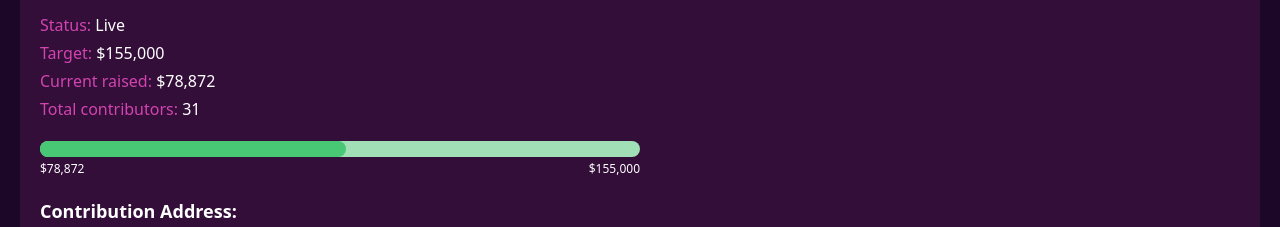
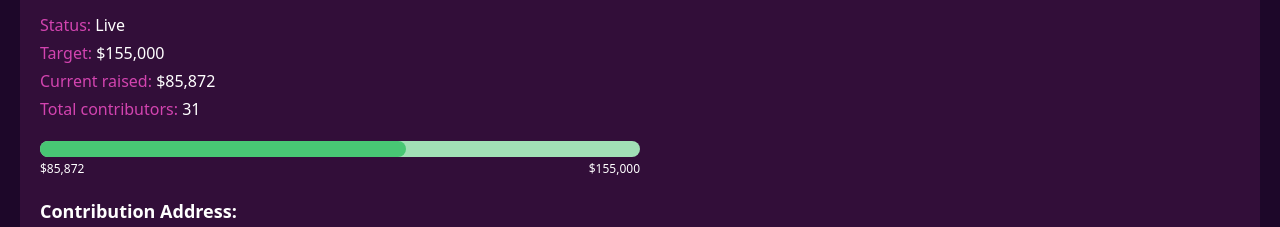
Before and after one commit to Yemezzy/Rabbitcoin, a React (Create React App) app: page / in a window 1280 px wide. Shown: the part 339-566 px from the top of the page. Built offline with nearby package versions, Linux system fonts and the light colour scheme.

Commit message:
first commit

```diff
--- a/src/Pages/Privatepool.js
+++ b/src/Pages/Privatepool.js
@@ -33,14 +33,14 @@ const Privatepool = () => {
 <div className='mt-5 text-xs md:text-base'>
   <p className='mt-1 font-bold  text-[#d344b0] mt-2'>Status: <span className='font-medium text-white'>Live</span></p>
   <p className='mt-1 font-bold  text-[#d344b0]'>Target: <span className='font-medium text-white'>$155,000</span></p>
-  <p className='mt-1 font-bold  text-[#d344b0]'>Current raised: <span className='font-medium text-white'>$78,872</span></p>
+  <p className='mt-1 font-bold  text-[#d344b0]'>Current raised: <span className='font-medium text-white'>$85,872</span></p>
   <p className='mt-1 font-bold  text-[#d344b0]'>Total contributors:  <span className='font-medium text-white'>31</span></p>
   <section className='md:w-[50%] h-[1rem] bg-[#A1DFB6] md:mt-5 mt-3 rounded-full'>
-    <section className='w-[51%] h-full bg-[#48C774] rounded-full'>
+    <section className='w-[61%] h-full bg-[#48C774] rounded-full'>
 
     </section>
     <div className='w-full text-xs mt-1 flex justify-between items-center'>
-        <p>$78,872</p>
+        <p>$85,872</p>
         <p>$155,000</p>
     </div>
   </section>
@@ -90,7 +90,7 @@ const Privatepool = () => {
   <p className='md:text-4xl font-bold lllk pt-20'>Contact Us</p>
   <div>
     <section className='md:mt-5 mt-2 flex items-center gap-10'>
-    <FaTelegram className='md:text-3xl text-xl'/>
+   <a href="https://t.me/rabbit_coinsa"> <FaTelegram className='md:text-3xl text-xl'/></a>
     <FaFacebook className='md:text-3xl text-xl'/>
     <FaTwitter className='md:text-3xl text-xl'/>
     </section>
```
